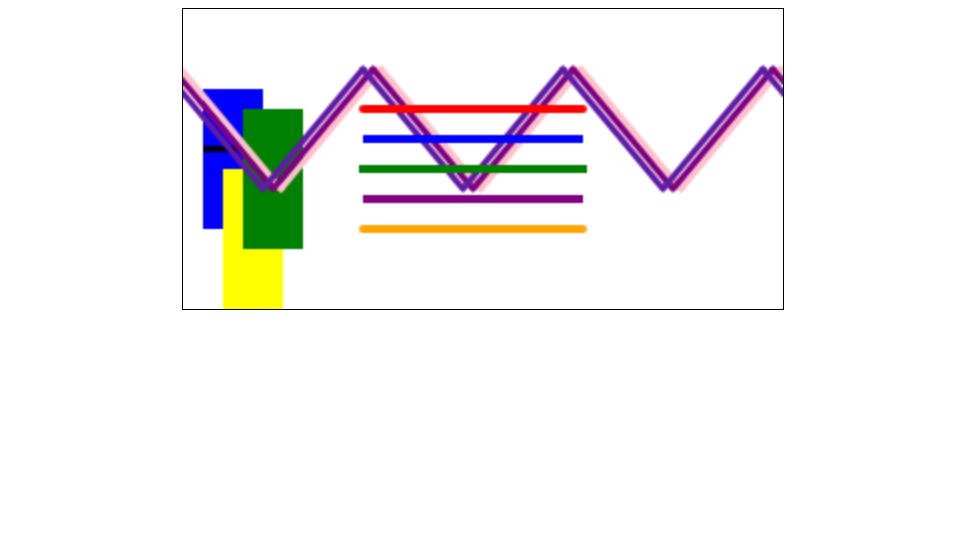
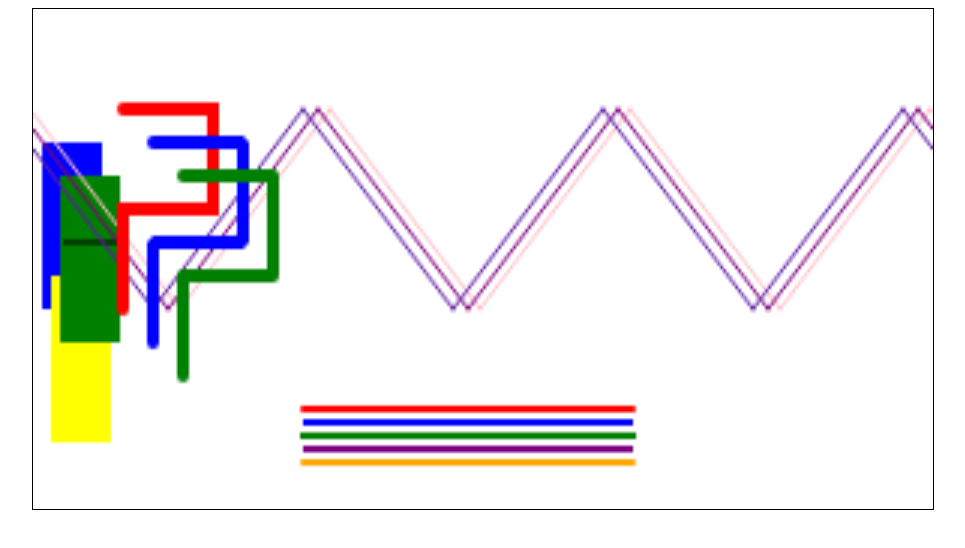
Before and after one commit to khan-asra/canvasLearning, a plain HTML site: page index.html in a window 1280 px wide. Shown: the whole page, without its empty margins (157-1122 px from the left). Drawn offline with Linux system fonts and the light colour scheme.

Commit message:
lineJoin = ["miter", "bevel", "round"]

```diff
--- a/javaScript.js
+++ b/javaScript.js
@@ -6,22 +6,22 @@ window.addEventListener('load', function () {
 
     //Blue rectangle
     ctx.fillStyle = "blue"
-    ctx.fillRect(10, 40, 30, 70);
+    ctx.fillRect(3, 40, 20, 50);
 
     //Blue rectangle
     ctx.fillStyle = "yellow"
-    ctx.fillRect(20, 80, 30, 70);
+    ctx.fillRect(6, 80, 20, 50);
 
     // green
     ctx.fillStyle = "green"
-    ctx.fillRect(30, 50, 30, 70);
+    ctx.fillRect(9, 50, 20, 50);
 
     //draw lines
     ctx.beginPath();//reset the context state
     ctx.moveTo(10, 70);//moveTo (x,y ) starting poinyt of line
     ctx.lineTo(30, 70) //lineTo (x,y ) ending poinyt of line
     ctx.strokeStyle = "black" //color of line
-    ctx.lineWidth = 3
+    ctx.lineWidth = 1
     ctx.stroke()// draw line
     ctx.lineCap = "round"
 
@@ -73,20 +73,44 @@ window.addEventListener('load', function () {
 
     }
 
-    let y = 50
-    let cap =["round", "butt","square","butt","round"]
-    let colour =["red","blue","green", "purple", "orange"]
+    let y = 120
+    let cap = ["round", "butt", "square", "butt", "round"]
+    let colour = ["red", "blue", "green", "purple", "orange"]
     for (let i = 0; i < 5; i++) {
 
         ctx.beginPath();//reset the context state
         ctx.strokeStyle = colour[i] //color of line
         ctx.moveTo(90, y);//moveTo (x,y ) starting poinyt of line
         ctx.lineTo(200, y) //lineTo (x,y ) ending poinyt of line
-    ctx.lineWidth = 4
+        ctx.lineWidth = 2
         ctx.lineCap = cap[i]
         ctx.stroke()// draw line
 
-    y=y+15
+        y = y + 4
+
+    }
+
+
+    // line Joins
+    // --miter
+    // --bevel
+    // --round
+
+    var lineJoin = ["miter", "bevel", "round"]
+    x1 = [30, 40, 50]
+    y1 = [30, 40, 50]
+    for (let i = 0; i < 3; i++) {
+        ctx.beginPath();//reset the context state
+        ctx.strokeStyle = colour[i] //color of line
+        ctx.lineJoin = lineJoin[i]
+        ctx.moveTo(x1[i], y1[i]);//moveTo (x,y ) starting poinyt of line
+        ctx.lineTo(30 + x1[i], y1[i]) //lineTo (x,y ) ending poinyt of line
+        ctx.lineTo(x1[i] + 30, y1[i] + 30) //lineTo (x,y ) ending poinyt of line
+        ctx.lineTo(x1[i], y1[i] + 30) //lineTo (x,y ) ending poinyt of line
+        ctx.lineTo(x1[i], x1[i] + 60) //lineTo (x,y ) ending poinyt of line
+        ctx.lineWidth = 4
+        ctx.stroke()
+
 
     }
 
@@ -94,4 +118,5 @@ window.addEventListener('load', function () {
 
 
 
+
 })
--- a/style.css
+++ b/style.css
@@ -1,7 +1,7 @@
 #canvas1{
     border:1px solid black;
     display: block;
-    width: 600px;
-    height:300px;
+    width: 900px;
+    height:500px;
     margin:0 auto
 }
```
Lines whose indentation alone changed are shown as unchanged.
